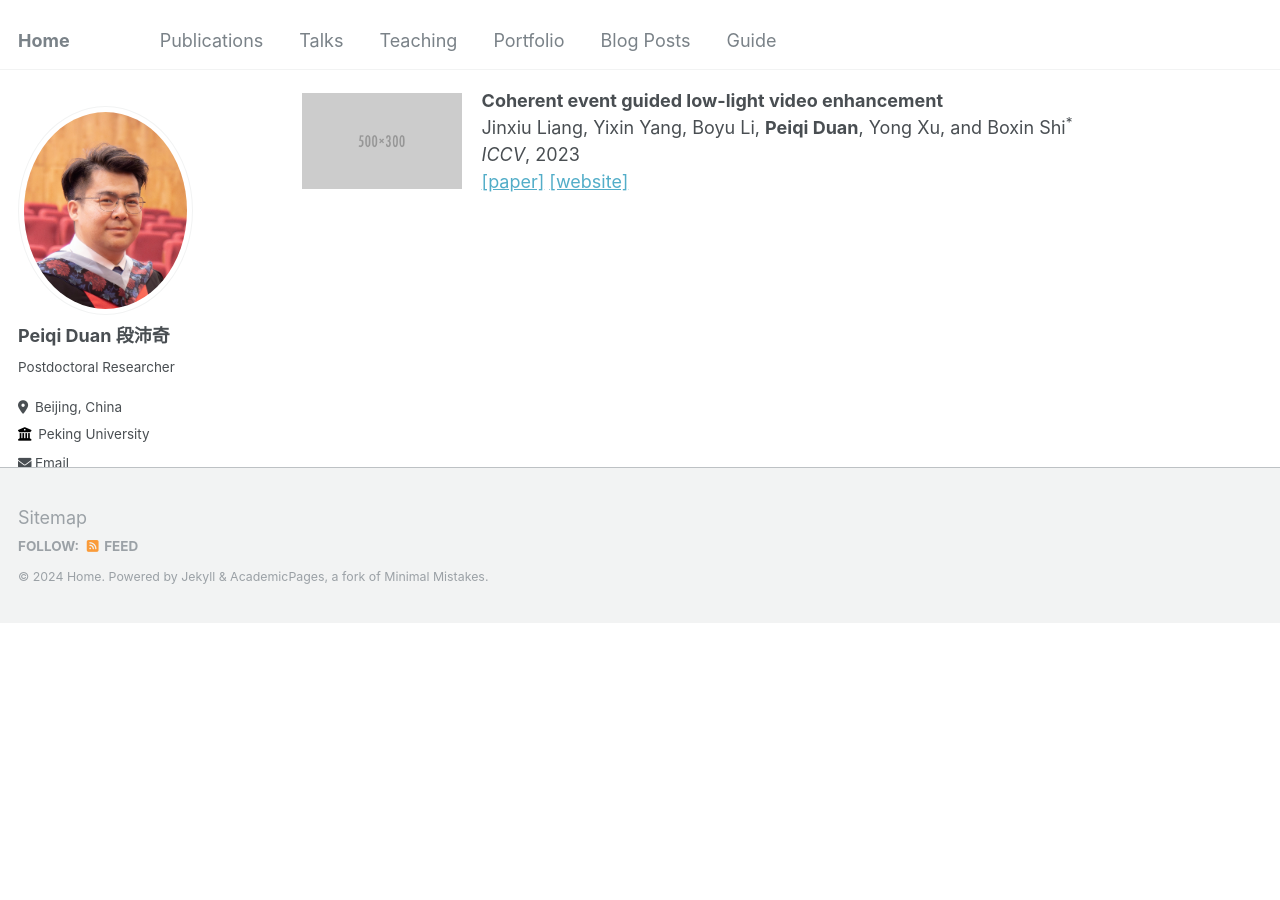
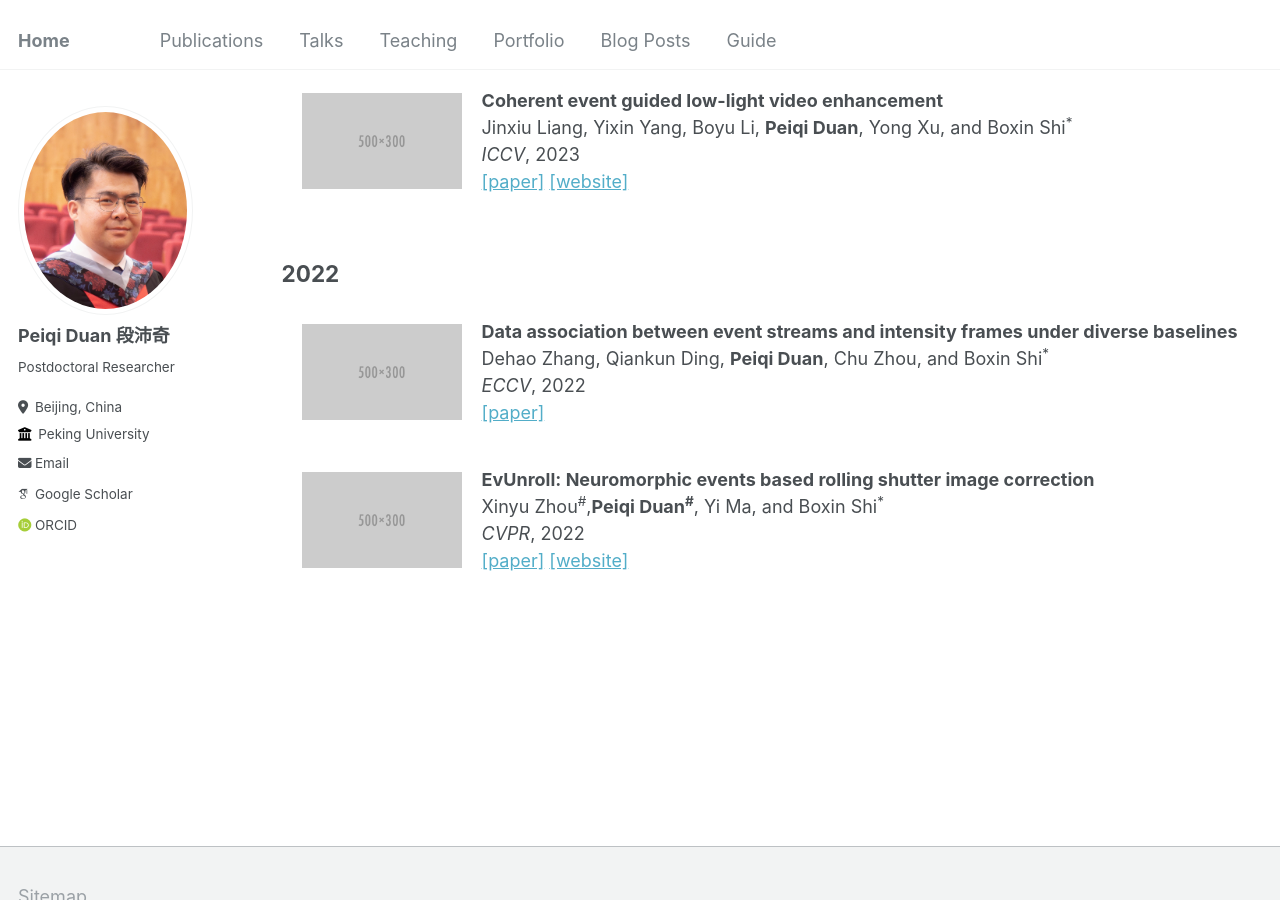
Before and after one commit to peiqi-duan/peiqi-duan.github.io, a Jekyll site: the page built from _pages/publications.md, in a window 1280 px wide and 900 px high, scrolled down 882 px. Built offline with Jekyll 4.4.1, drawn with Linux system fonts in a browser that asks for light colours; some web fonts are replaced; before the commit the page ends 1504 px from its top, so only the background shows below that.

Commit message:
Update publications.md

```diff
--- a/_pages/publications.md
+++ b/_pages/publications.md
@@ -87,6 +87,38 @@ author_profile: true
     </div>
   </div>
 
+<h2><span>2022</span></h2>
+  <div class="flex-row" onmouseout="par2net_stop()" onmouseover="par2net_start()">
+    <div class="image-container">
+      <img src="../images/500x300.png" width="160" alt="Image">
+    </div>
+    <div class="text-container">
+      <papertitle>Data association between event streams and intensity frames under diverse baselines</papertitle>
+      <br>
+      Dehao Zhang, Qiankun Ding, <strong>Peiqi Duan</strong>, Chu Zhou, and Boxin Shi<sup>*</sup>
+      <br>
+      <em>ECCV</em>, 2022
+      <br>
+      <a href="https://assets.ctfassets.net/yreyglvi5sud/77lslHrshWxDUxmUla9out/b1772a73762d82a0a039fa96d506bbc3/Zhang_ECCV22e.pdf">[paper]</a>
+    </div>
+  </div>
+
+   <div class="flex-row" onmouseout="par2net_stop()" onmouseover="par2net_start()">
+    <div class="image-container">
+      <img src="../images/500x300.png" width="160" alt="Image">
+    </div>
+    <div class="text-container">
+      <papertitle>EvUnroll: Neuromorphic events based rolling shutter image correction</papertitle>
+      <br>
+     Xinyu Zhou<sup>#</sup>,<strong>Peiqi Duan<sup>#</sup></strong>, Yi Ma, and Boxin Shi<sup>*</sup>
+      <br>
+      <em>CVPR</em>, 2022
+      <br>
+      <a href="https://assets.ctfassets.net/yreyglvi5sud/1VoRnvDiIhvSnL0yc7TpAh/4e69c5da94f6d61e3f7172a10edf92b2/Zhou_CVPR22a.pdf">[paper]</a>
+      <a href="https://github.com/zxyemo/EvUnroll">[website]</a>
+    </div>
+  </div>
+
 
 <style>
     /* Flexbox 容器 */
```
